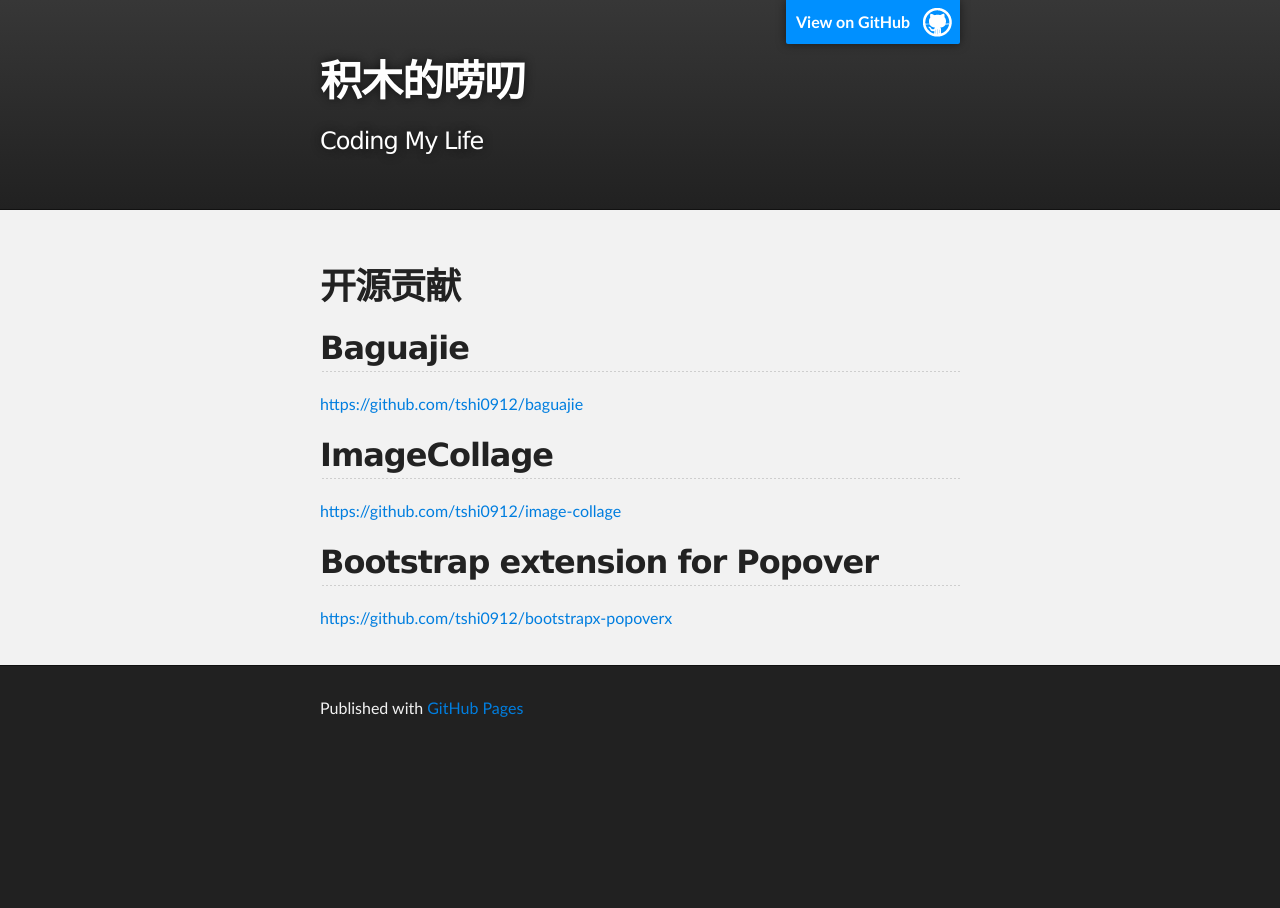
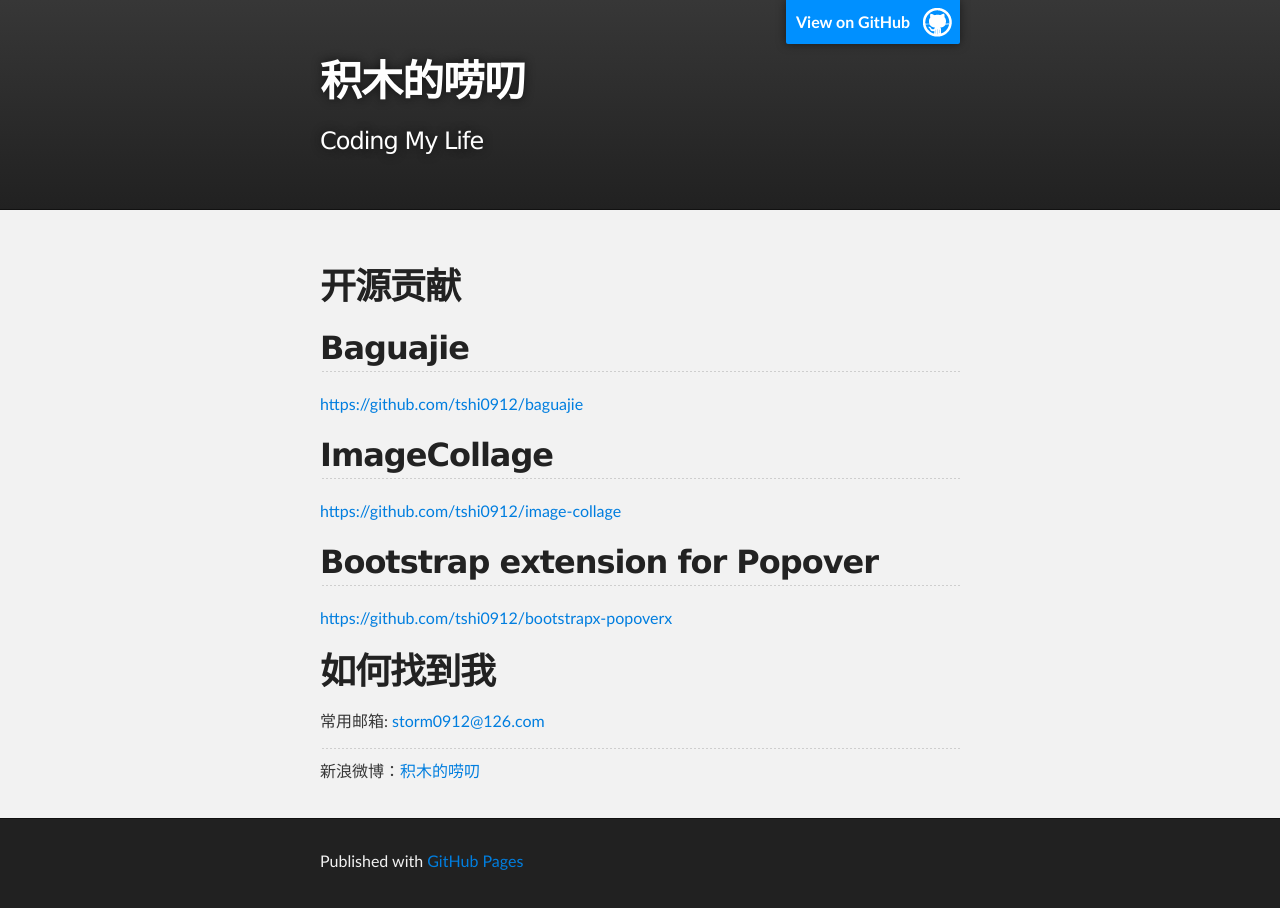
Before and after one commit to tshi0912/tshi0912.github.com, a plain HTML site: page index.html in a window 1280 px wide. Before the commit the page ends 800 px from the top, so only its background shows below. Drawn offline with Linux system fonts and the light colour scheme.

Commit message:
Replace master branch with page content via GitHub

```diff
--- a/index.html
+++ b/index.html
@@ -40,6 +40,12 @@
 <h2>Bootstrap extension for Popover</h2>
 
 <p><a href="https://github.com/tshi0912/bootstrapx-popoverx">https://github.com/tshi0912/bootstrapx-popoverx</a> </p>
+
+<h1>如何找到我</h1>
+
+<p>常用邮箱: <a href="mailto:storm0912@126.com">storm0912@126.com</a></p>
+
+<hr><p>新浪微博：<a href="http://weibo.com/storm0912">积木的唠叨</a></p>
       </section>
     </div>
 
--- a/params.json
+++ b/params.json
@@ -1 +1 @@
-{"note":"Don't delete this file! It's used internally to help with page regeneration.","name":"积木的唠叨","tagline":"Coding My Life","body":"开源贡献\r\n===================\r\n\r\nBaguajie\r\n--------\r\nhttps://github.com/tshi0912/baguajie\r\n\r\nImageCollage\r\n------------\r\nhttps://github.com/tshi0912/image-collage\r\n\r\nBootstrap extension for Popover\r\n-------------------------------\r\nhttps://github.com/tshi0912/bootstrapx-popoverx ","google":""}
+{"note":"Don't delete this file! It's used internally to help with page regeneration.","name":"积木的唠叨","google":"","body":"开源贡献\r\n===================\r\n\r\nBaguajie\r\n--------\r\nhttps://github.com/tshi0912/baguajie\r\n\r\nImageCollage\r\n------------\r\nhttps://github.com/tshi0912/image-collage\r\n\r\nBootstrap extension for Popover\r\n-------------------------------\r\nhttps://github.com/tshi0912/bootstrapx-popoverx \r\n\r\n如何找到我\r\n===================\r\n常用邮箱: storm0912@126.com\r\n***\r\n新浪微博：[积木的唠叨](http://weibo.com/storm0912)\r\n","tagline":"Coding My Life"}
```
